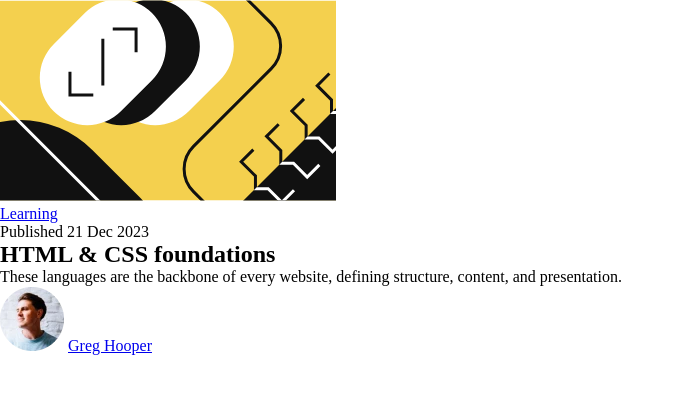
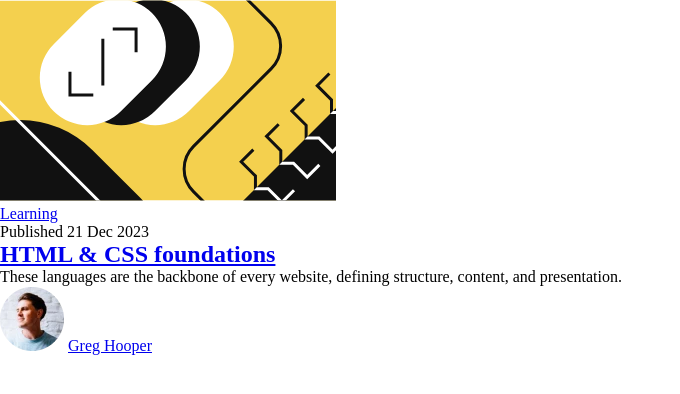
Before and after one commit to BradleyTim/blog-preview-card, a plain HTML site: page index.html in a window 1280 px wide. Shown: the whole page, without its empty margins (0-680 px from the left). Drawn offline with Linux system fonts and the light colour scheme.

Commit message:
add link to the blog title

```diff
--- a/index.html
+++ b/index.html
@@ -25,7 +25,9 @@
     <div class="published-at">
       Published 21 Dec 2023
     </div>
-    <h2>HTML & CSS foundations</h2>
+    <h2>
+      <a href="#">HTML & CSS foundations</a>
+    </h2>
     <p>These languages are the backbone of every website, defining structure, content, and presentation.</p>
     <div class="author">
       <img src="/assets/images/image-avatar.webp" alt="author image">
```
